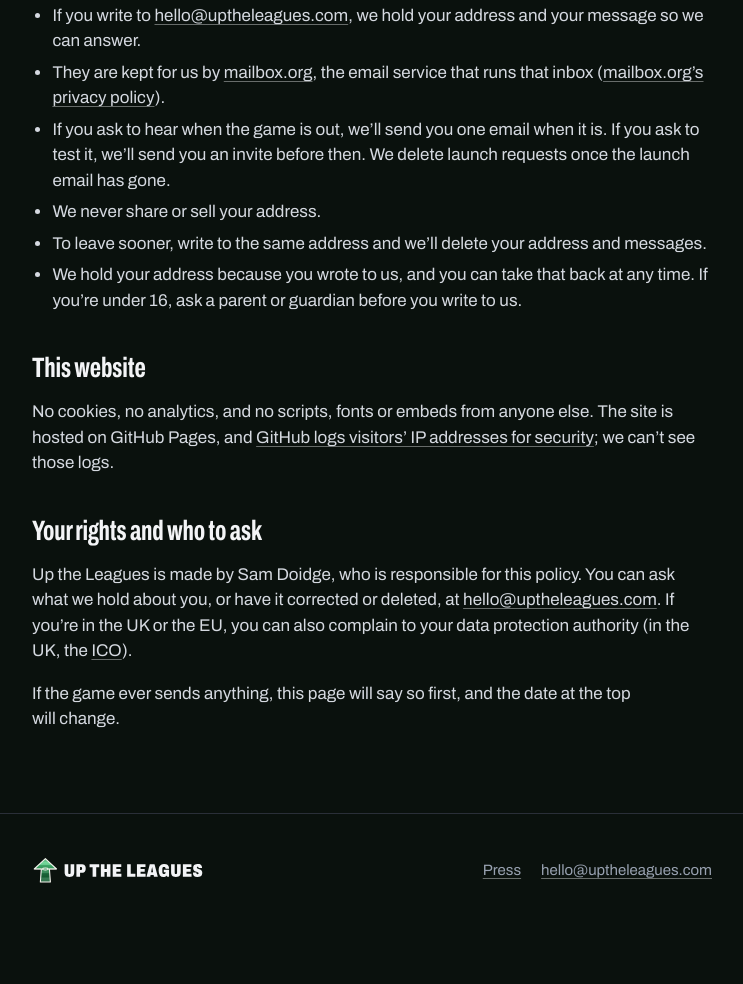
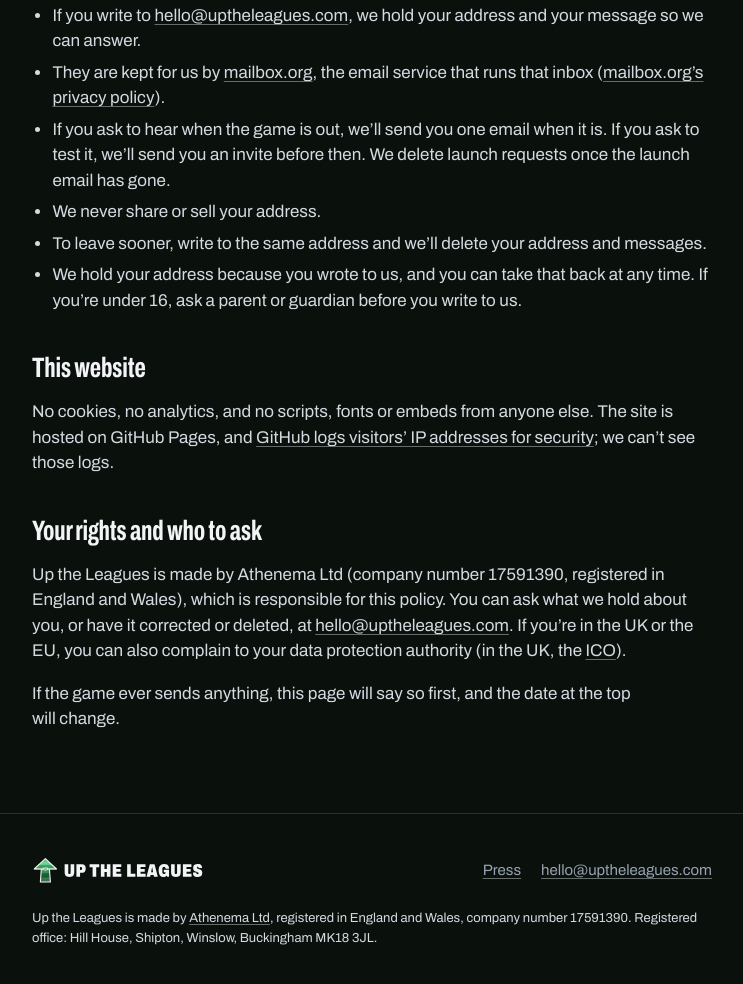
Before and after one commit to Athenema/uptheleagues.com, a plain HTML site: page privacy/index.html in a window 1280 px wide. Shown: the part 886-1870 px from the top of the page, without its empty margins (268-1011 px from the left). Before the commit the page ends 1821 px from the top, so only its background shows below. Drawn offline with Linux system fonts and the light colour scheme.

Commit message:
Every page's foot names Athenema Ltd, its number, country and registered office, as UK law asks of a company's site; the privacy policy names the company as responsible for it, and the press facts and the game's schema name it as the maker

```diff
--- a/assets/site.css
+++ b/assets/site.css
@@ -516,6 +516,19 @@ footer a {
   padding: 10px 0;
 }
 
+/* the company line: UK law wants the company's name, number, country and registered office on its sites */
+footer .co {
+  flex-basis: 100%;
+  margin: 0;
+  font-size: 13px;
+  line-height: 1.5;
+}
+
+footer .co a {
+  display: inline;
+  padding: 0;
+}
+
 /* ---------- the privacy page ---------- */
 
 .doc {
--- a/privacy/index.html
+++ b/privacy/index.html
@@ -30,7 +30,7 @@
 </header>
 
 <main class="wrap">
-  <p class="eyebrow">Last updated 1 November 2026</p>
+  <p class="eyebrow">Last updated 20 November 2026</p>
   <h1 class="display">Privacy</h1>
   <p class="summary">The game collects nothing. If you write to us, we keep your address and message so we can answer.</p>
 
@@ -57,7 +57,7 @@
   <p>No cookies, no analytics, and no scripts, fonts or embeds from anyone else. The site is hosted on GitHub Pages, and <a href="https://docs.github.com/en/pages/getting-started-with-github-pages/what-is-github-pages#data-collection">GitHub logs visitors’ IP addresses for security</a>; we can’t see those logs.</p>
 
   <h2 class="display">Your rights and who to ask</h2>
-  <p>Up the Leagues is made by Sam Doidge, who is responsible for this policy. You can ask what we hold about you, or have it corrected or deleted, at <a href="mailto:hello@uptheleagues.com">hello@uptheleagues.com</a>. If you’re in the UK or the EU, you can also complain to your data protection authority (in the UK, the <a href="https://ico.org.uk/make-a-complaint/">ICO</a>).</p>
+  <p>Up the Leagues is made by Athenema Ltd (company number 17591390, registered in England and Wales), which is responsible for this policy. You can ask what we hold about you, or have it corrected or deleted, at <a href="mailto:hello@uptheleagues.com">hello@uptheleagues.com</a>. If you’re in the UK or the EU, you can also complain to your data protection authority (in the UK, the <a href="https://ico.org.uk/make-a-complaint/">ICO</a>).</p>
   <p>If the game ever sends anything, this page will say so first, and the date at the top will change.</p>
 </main>
 
@@ -68,6 +68,7 @@
       <a href="../press/">Press</a>
       <a href="mailto:hello@uptheleagues.com">hello@uptheleagues.com</a>
     </nav>
+    <p class="co">Up the Leagues is made by <a href="https://athenema.com/">Athenema Ltd</a>, registered in England and Wales, company number 17591390. Registered office: Hill House, Shipton, Winslow, Buckingham MK18 3JL.</p>
   </div>
 </footer>
 
```
Also changed, not shown: index.html (+4 -2 lines), press/index.html (+2 -1 lines).
